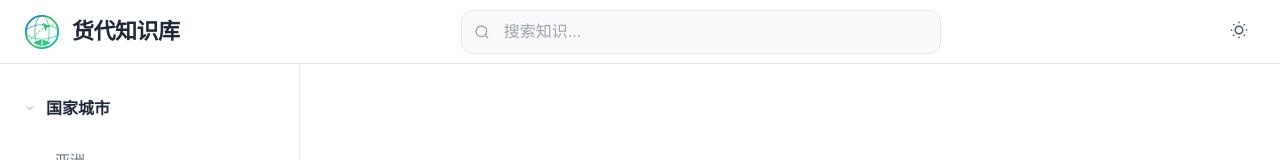
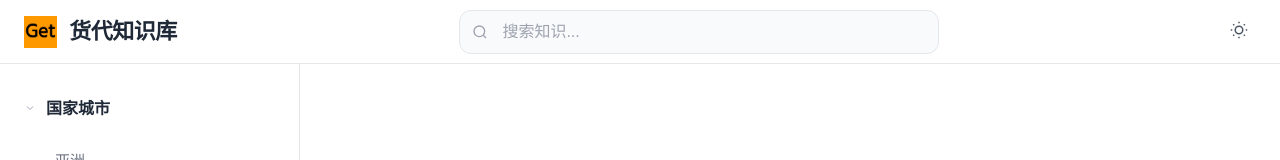
Before and after one commit to Darrenthinker/Get, a website: page index.html in a window 1280 px wide. Shown: the top 160 px of the page. Drawn offline with Linux system fonts and the light colour scheme.

Commit message:
Update logo with custom favicon.png and logo.png

```diff
--- a/index.html
+++ b/index.html
@@ -4,7 +4,7 @@
     <meta charset="UTF-8">
     <meta name="viewport" content="width=device-width, initial-scale=1.0">
     <title>货代知识库 - 国际物流专业导航平台</title>
-    <link rel="icon" type="image/svg+xml" href="favicon.svg">
+    <link rel="icon" type="image/png" href="favicon.png">
     <link rel="stylesheet" href="styles.css">
     <link rel="preconnect" href="https://fonts.googleapis.com">
     <link rel="preconnect" href="https://fonts.gstatic.com" crossorigin>
@@ -22,35 +22,7 @@
                 </svg>
             </button>
             <a href="#" class="logo" onclick="showHome()">
-                <div class="logo-icon">
-                    <svg viewBox="0 0 40 40" fill="none" xmlns="http://www.w3.org/2000/svg">
-                        <!-- 地球外圈 -->
-                        <circle cx="20" cy="20" r="18" stroke="url(#logoGradient)" stroke-width="2" fill="none"/>
-                        <!-- 经纬线 -->
-                        <ellipse cx="20" cy="20" rx="18" ry="8" stroke="url(#logoGradient)" stroke-width="1.2" fill="none" opacity="0.6"/>
-                        <ellipse cx="20" cy="20" rx="8" ry="18" stroke="url(#logoGradient)" stroke-width="1.2" fill="none" opacity="0.6"/>
-                        <!-- 中心水平线 -->
-                        <line x1="2" y1="20" x2="38" y2="20" stroke="url(#logoGradient)" stroke-width="1.2" opacity="0.4"/>
-                        <!-- 飞机 -->
-                        <g transform="translate(24, 8) rotate(45)">
-                            <path d="M0 4L8 0L6 4L8 8L0 4Z" fill="url(#logoGradient)"/>
-                            <path d="M2 4L0 2V6L2 4Z" fill="url(#logoGradient)"/>
-                        </g>
-                        <!-- 航线轨迹 -->
-                        <path d="M8 28 Q20 14 32 12" stroke="url(#logoGradient)" stroke-width="1.5" stroke-dasharray="2 2" fill="none" opacity="0.7"/>
-                        <!-- 书本底部 -->
-                        <path d="M10 32 L20 28 L30 32 L20 36 Z" fill="url(#logoGradient)" opacity="0.9"/>
-                        <line x1="20" y1="28" x2="20" y2="36" stroke="white" stroke-width="1"/>
-                        <!-- 渐变定义 -->
-                        <defs>
-                            <linearGradient id="logoGradient" x1="0%" y1="0%" x2="100%" y2="100%">
-                                <stop offset="0%" style="stop-color:#0071e3"/>
-                                <stop offset="50%" style="stop-color:#34c759"/>
-                                <stop offset="100%" style="stop-color:#00b4d8"/>
-                            </linearGradient>
-                        </defs>
-                    </svg>
-                </div>
+                <img src="logo.png" alt="Get" class="logo-img">
                 <span class="logo-text">货代知识库</span>
             </a>
         </div>
--- a/styles.css
+++ b/styles.css
@@ -157,8 +157,8 @@ button {
 }
 
 .logo-icon {
-    width: 36px;
-    height: 36px;
+    width: 54px;
+    height: 28px;
     display: flex;
     align-items: center;
     justify-content: center;
@@ -168,6 +168,16 @@ button {
 .logo-icon svg {
     width: 100%;
     height: 100%;
+}
+
+.logo-img {
+    height: 32px;
+    width: auto;
+    transition: transform 0.3s cubic-bezier(0.4, 0, 0.2, 1);
+}
+
+.logo:hover .logo-img {
+    transform: scale(1.05);
 }
 
 .logo-text {
```
Also changed, not shown: .specstory/history/2025-12-31_02-27Z-货代知识库项目重建.md, favicon.png (added), favicon.svg, logo.png (added).
